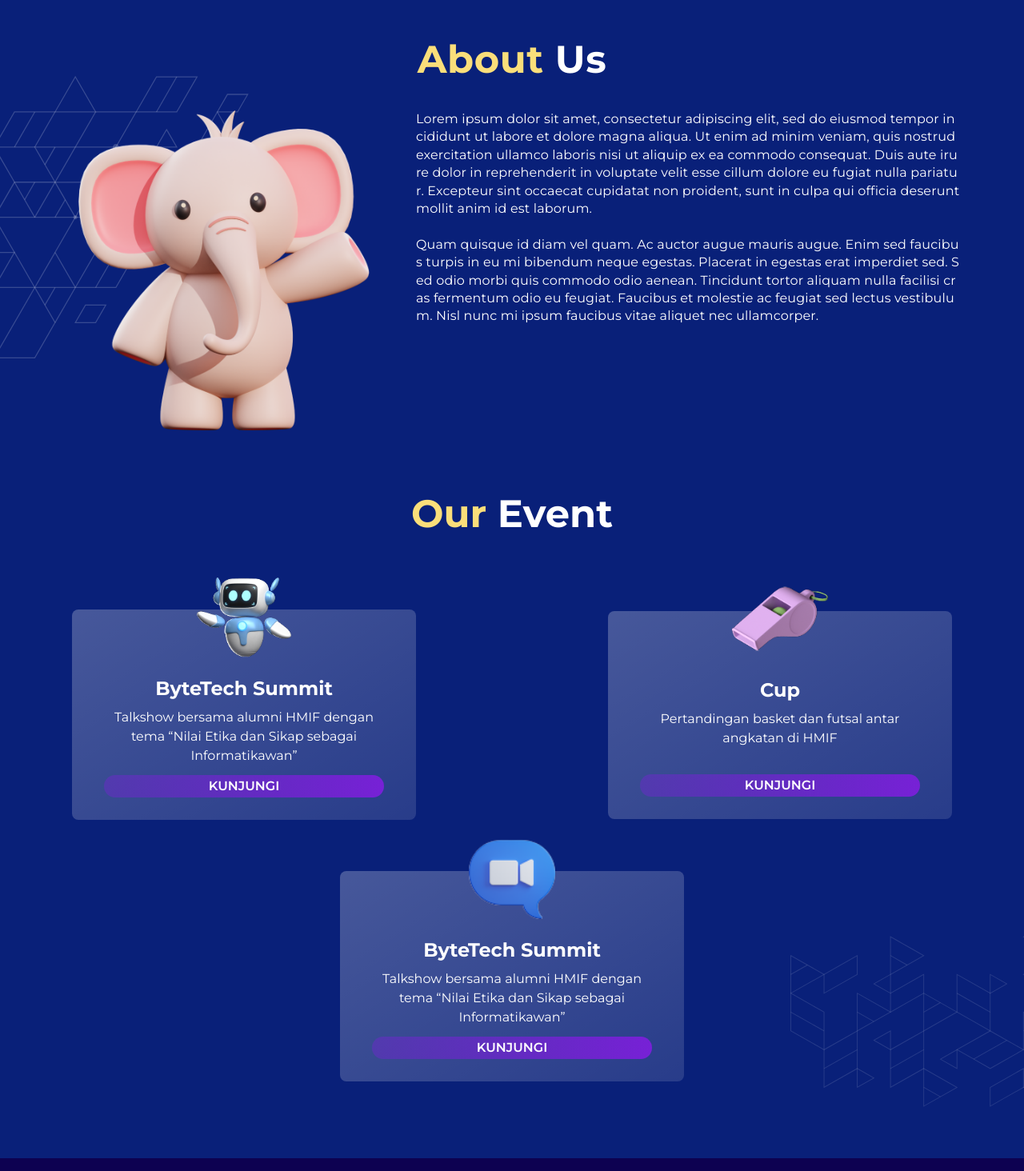
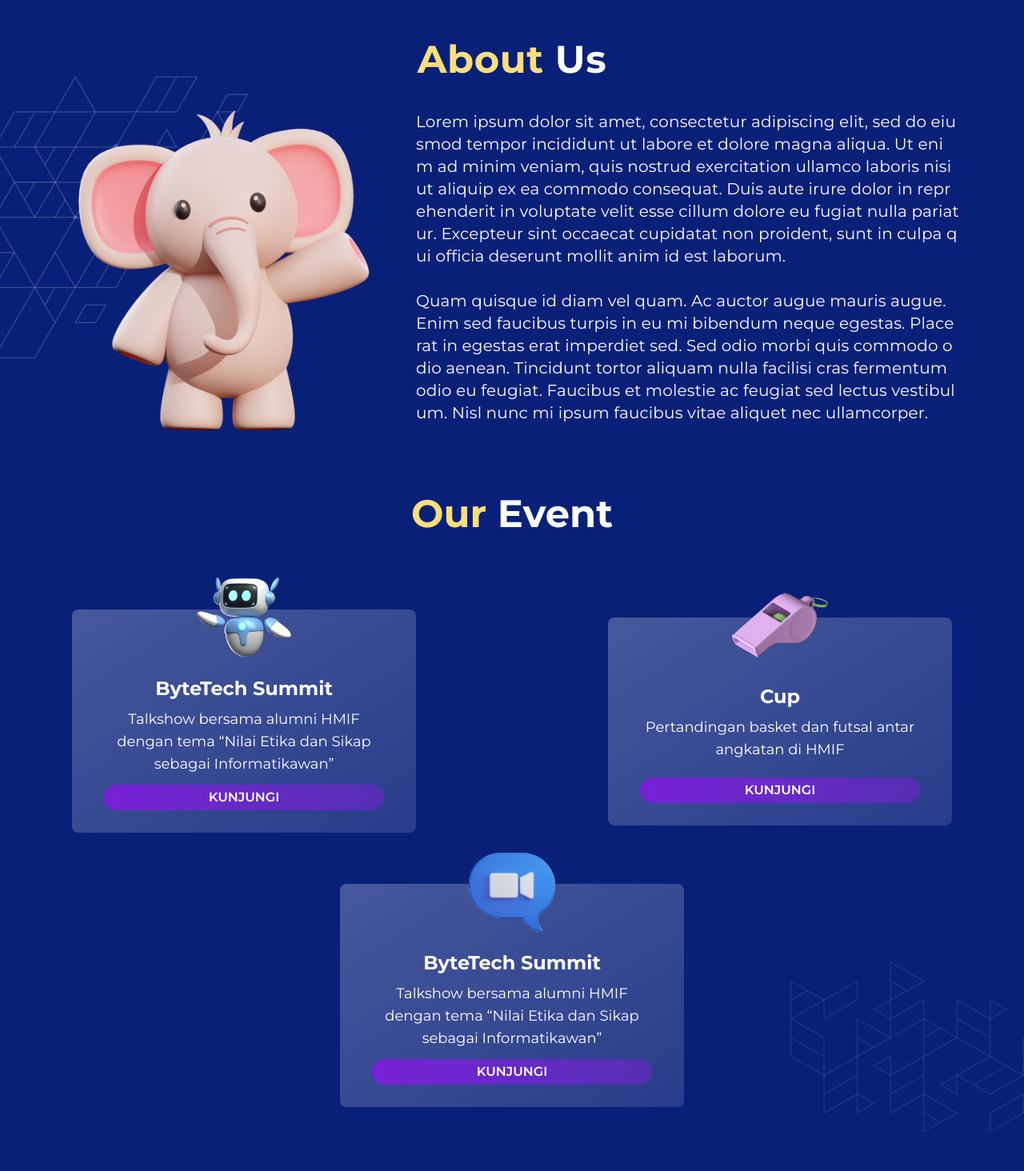
Before and after one commit to amaliap21/Web-Aksang, a Next.js app: page / in a window 1280 px wide. Shown: the part 600-2064 px from the top of the page at 80% size. Built offline with nearby package versions, Linux system fonts and the light colour scheme.

Commit message:
feat(home): Change font size for any responsive design

```diff
--- a/components/about.js
+++ b/components/about.js
@@ -6,7 +6,7 @@ const About = () => {
     <div className=" flex flex-col md:flex-col gap-5 lg:gap-10 overflow-hidden z-10">
       <h1 className=" text-center text-[#FADE7A] font-montserrat text-[32px] lg:text-5xl font-[700] tracking-[0.54px] leading-[140%]">
         About{" "}
-        <span className=" text-center text-[#fff] font-montserrat font-[700]">
+        <span className=" text-center text-white font-montserrat font-[700]">
           Us
         </span>
       </h1>
@@ -27,7 +27,7 @@ const About = () => {
             className="lg:w-[500px] lg:h-[500px] w-[300px] h-[500px] absolute -left-[130px] top-[590px] z-[-1] overflow-hidden"
           />
           <div className="flex-1 flex flex-col justify-start px-25">
-            <p className=" flex break-all  text-[#FFF] font-montserrat text-[16px] font-[400] tracking-[0.16px] leading-[140%]">
+            <p className=" flex break-all  text-white font-montserrat text-[16px] lg:text-xl font-[400] tracking-[0.16px] leading-[140%]">
               Lorem ipsum dolor sit amet, consectetur adipiscing elit, sed do
               eiusmod tempor incididunt ut labore et dolore magna aliqua. Ut
               enim ad minim veniam, quis nostrud exercitation ullamco laboris
--- a/components/icon-card.js
+++ b/components/icon-card.js
@@ -29,16 +29,12 @@ const IconCard = ({
       />
       <div className="flex flex-col flex-1 justify-between gap-3">
         <div className="flex flex-col items-center justify-start gap-2">
-          <h3 className="text-xl lg:text-2xl text-center font-bold capitalize">{title}</h3>
-          <p className="text-sm lg:text-base text-center">{description}</p>
+          <h3 className="text-xl lg:text-2xl text-center font-bold capitalize">
+            {title}
+          </h3>
+          <p className="text-base lg:text-lg text-center">{description}</p>
         </div>
-        <button
-          style={{
-            background:
-              "linear-gradient(270deg, #7721D6 0%, rgba(119, 33, 214, 0.40) 100%)",
-          }}
-          className="text-center rounded-2xl px-10 font-semibold font-montserrat py-0.5"
-        >
+        <button className="text-center hover:bg-[#9250d9] bg-gradient-to-r from-[#7721d6] to-[#7721D68A] transition duration-300 rounded-2xl px-10 font-semibold font-montserrat py-1">
           <Link href={`${buttonUrl}`}>{buttonText}</Link>
         </button>
       </div>
```
